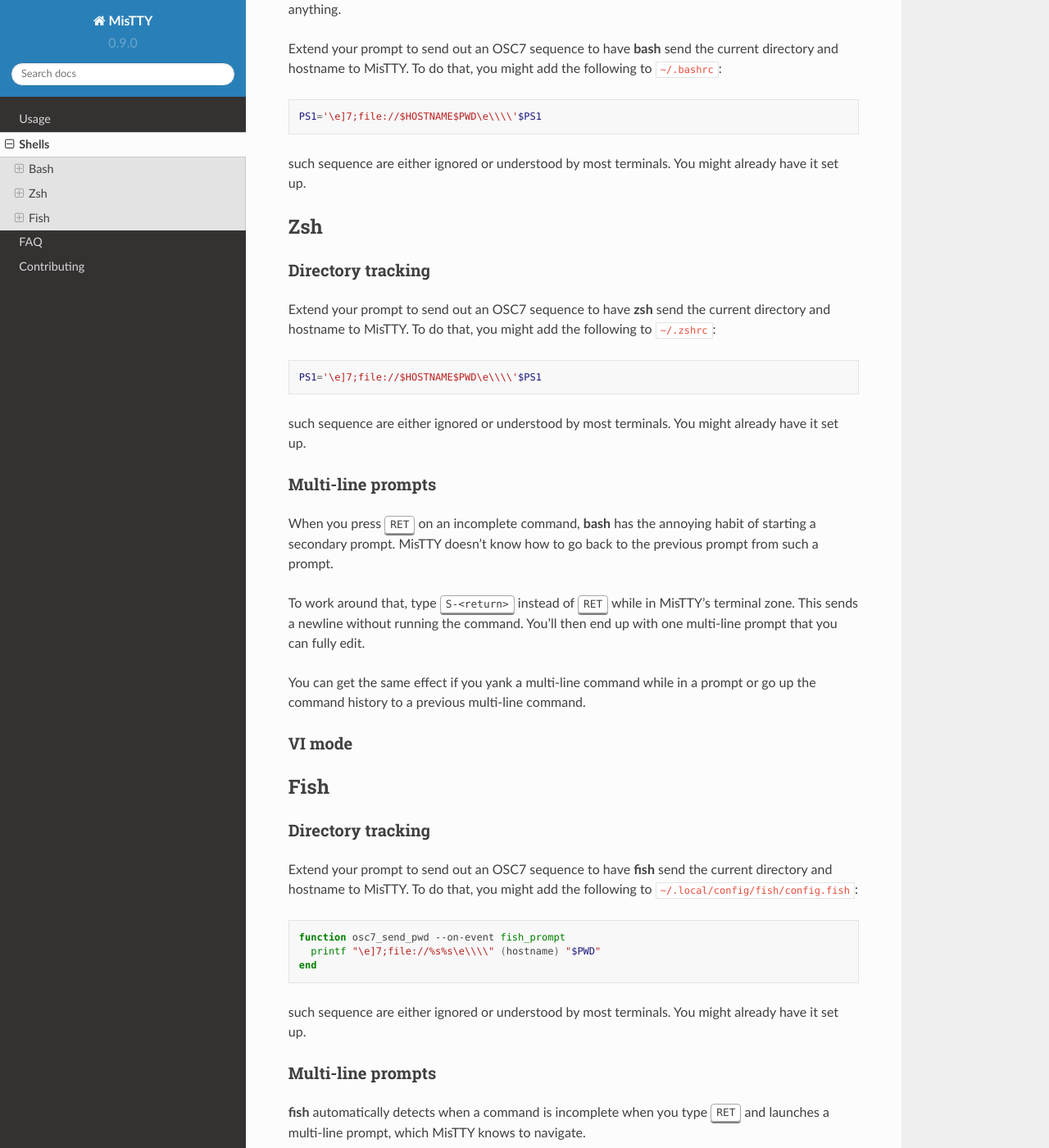
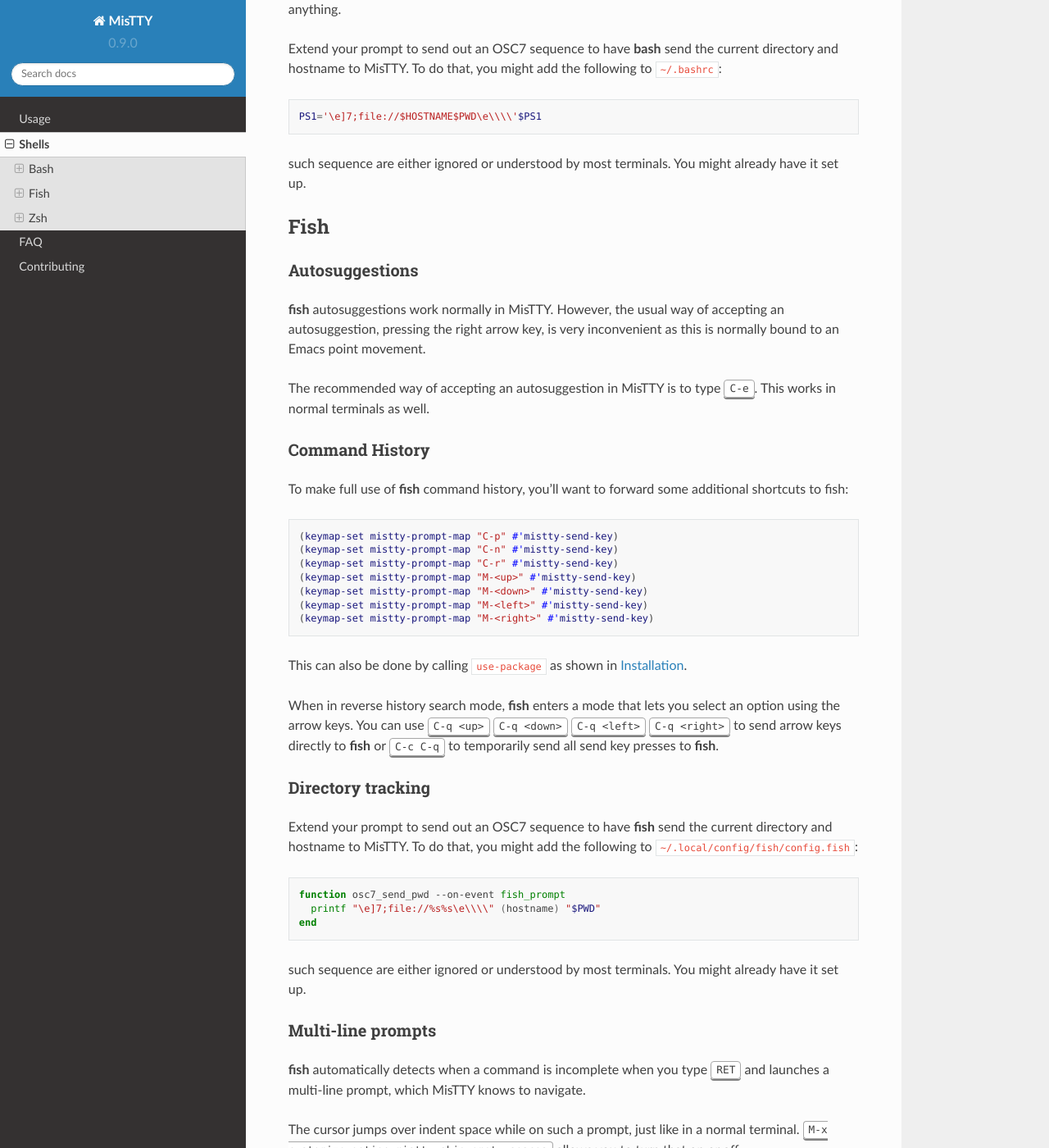
Before and after one commit to szermatt/mistty, a Sphinx documentation site: the page built from docs/source/shells.rst, in a window 1280 px wide and 1400 px high, scrolled down 657 px. Shown: the whole window at 82% size. Built offline with Sphinx 7.4.7 and the Read the Docs theme 2.0.0, drawn with Linux system fonts in a browser that asks for light colours; pages that are not in the unit, such as notebooks, are missing from menus; some of the changed text lies outside the part shown.

Commit message:
More doc on command history, keybinding.

```diff
--- a/docs/source/shells.rst
+++ b/docs/source/shells.rst
@@ -43,10 +43,94 @@
 such sequence are either ignored or understood by most terminals. You
 might already have it set up.
 
+
+.. _fish:
+
+Fish
+----
+
+Autosuggestions
+^^^^^^^^^^^^^^^
+
+:program:`fish` autosuggestions work normally in MisTTY. However, the
+usual way of accepting an autosuggestion, pressing the right arrow
+key, is very inconvenient as this is normally bound to an Emacs point
+movement.
+
+The recommended way of accepting an autosuggestion in MisTTY is to
+type :kbd:`C-e`. This works in normal terminals as well.
+
+Command History
+^^^^^^^^^^^^^^^
+
+To make full use of :program:`fish` command history, you'll want to
+forward some additional shortcuts to fish:
+
+.. code-block:: elisp
+
+    (keymap-set mistty-prompt-map "C-p" #'mistty-send-key)
+    (keymap-set mistty-prompt-map "C-n" #'mistty-send-key)
+    (keymap-set mistty-prompt-map "C-r" #'mistty-send-key)
+    (keymap-set mistty-prompt-map "M-<up>" #'mistty-send-key)
+    (keymap-set mistty-prompt-map "M-<down>" #'mistty-send-key)
+    (keymap-set mistty-prompt-map "M-<left>" #'mistty-send-key)
+    (keymap-set mistty-prompt-map "M-<right>" #'mistty-send-key)
+
+This can also be done by calling :code:`use-package` as shown in
+:ref:`installation`.
+
+When in reverse history search mode, :program:`fish` enters a mode
+that lets you select an option using the arrow keys. You can use
+:kbd:`C-q <up>` :kbd:`C-q <down>` :kbd:`C-q <left>` :kbd:`C-q <right>`
+to send arrow keys directly to :program:`fish` or :kbd:`C-c C-q` to
+temporarily send all send key presses to :program:`fish`.
+
+
+Directory tracking
+^^^^^^^^^^^^^^^^^^
+
+Extend your prompt to send out an OSC7 sequence to have
+:program:`fish` send the current directory and hostname to MisTTY. To
+do that, you might add the following to :file:`~/.local/config/fish/config.fish`:
+
+.. code-block:: fish
+
+    function osc7_send_pwd --on-event fish_prompt
+      printf "\e]7;file://%s%s\e\\\\" (hostname) "$PWD"
+    end
+
+such sequence are either ignored or understood by most terminals. You
+might already have it set up.
+
+Multi-line prompts
+^^^^^^^^^^^^^^^^^^
+
+:program:`fish` automatically detects when a command is incomplete
+when you type :kbd:`RET` and launches a multi-line prompt, which
+MisTTY knows to navigate.
+
+The cursor jumps over indent space while on such a prompt, just like
+in a normal terminal. :kbd:`M-x customize-option
+mistty-skip-empty-spaces` allows you to turn that on or off.
+
+VI mode
+^^^^^^^
+
 .. _zsh:
 
 Zsh
 ---
+
+Autosuggestions
+^^^^^^^^^^^^^^^
+
+Fish-like :program:`zsh` autosuggestions work normally in MisTTY, if
+you've turned these on. However, the usual way of accepting an
+autosuggestion, pressing the right arrow key, is very inconvenient as
+this is normally bound to an Emacs point movement.
+
+The recommended way of accepting an autosuggestion in MisTTY is to
+type :kbd:`C-e`. This works in normal terminals as well.
 
 Directory tracking
 ^^^^^^^^^^^^^^^^^^
@@ -80,38 +164,3 @@
 
 VI mode
 ^^^^^^^
-
-.. _fish:
-
-Fish
-----
-
-Directory tracking
-^^^^^^^^^^^^^^^^^^
-
-Extend your prompt to send out an OSC7 sequence to have
-:program:`fish` send the current directory and hostname to MisTTY. To
-do that, you might add the following to :file:`~/.local/config/fish/config.fish`:
-
-.. code-block:: fish
-
-    function osc7_send_pwd --on-event fish_prompt
-      printf "\e]7;file://%s%s\e\\\\" (hostname) "$PWD"
-    end
-
-such sequence are either ignored or understood by most terminals. You
-might already have it set up.
-
-Multi-line prompts
-^^^^^^^^^^^^^^^^^^
-
-:program:`fish` automatically detects when a command is incomplete
-when you type :kbd:`RET` and launches a multi-line prompt, which
-MisTTY knows to navigate.
-
-The cursor jumps over indent space while on such a prompt, just like
-in a normal terminal. :kbd:`M-x customize-option
-mistty-skip-empty-spaces` allows you to turn that on or off.
-
-VI mode
-^^^^^^^
--- a/docs/source/usage.rst
+++ b/docs/source/usage.rst
@@ -88,14 +88,20 @@
 rather, if you edit the prompt, your change will soon be undone.
 
 The terminal zone is where the magic happens, where you can a mix of
-Emacs and shell key bindings to edit the command. By default, the
-following key bindings are sent directly to the terminal:
+Emacs and shell key bindings to edit the command. The trickiest part
+is choosing which key bindings you want Emacs to handle and which key
+bindings you want the shell to handle.
+
+By default, a few key bindings are sent directly to the terminal,
+bypassing Emacs:
 
 - :kbd:`RET`, to ask the shell to run the command
 - :kbd:`TAB`, to ask the shell to run command completion,
-- :kbd:`C-a` to ask it to move the cursor to the beginning of the line, and
+- :kbd:`C-a` to ask it to move the cursor to the beginning of the
+  line, and
 - :kbd:`C-e` to ask it to move the cursor to the end of the line.
-- :kbd:`C-d` to ask it to either delete the next character or exit the program.
+- :kbd:`C-d` to ask it to either delete the next character or exit the
+  program.
 
 In addition, :kbd:`C-c C-c` sends the TERM signal to the terminal.
 
@@ -177,10 +183,9 @@
 
   - :kbd:`M-x mistty-goto-previous-input` goes to the beginning of the
     previous command input, that is, the previous prompt. While this
-    is a way of seeing the command you've previously input, it's best
-    to use the shell command history by binding :kbd:`C-r` and
-    :kbd:`C-p` to :code:`mistty-send-key` as discussed in
-    :ref:`term-vs-scroll`.
+    is a way of going back the command you've previously input, it's
+    best to use the shell native command history, as discussed in
+    :ref:`history`.
 
   - :kbd:`M-x mistty-goto-next-input` goes to the next command input.
 
@@ -203,6 +208,33 @@
 When the program exits, the two buffers are again merged. Note that
 the output of the full screen app isn't available in the scrollback.
 
+.. _history:
+
+Command History
+---------------
+
+MisTTY doesn't track command history. It relies on being able to
+access the history of the different interactive command-line tools.
+
+The command history available in most shells and command-line editing tools is
+available in MisTTY using the following shortcuts:
+
+- :kbd:`C-q C-p` Move up command history
+- :kbd:`C-q C-n` Move down command history
+- :kbd:`C-q C-r` Backward search command history
+
+If you can do without :kbd:`C-p`, :kbd:`C-n`, or :kbd:`C-r` in the
+terminal zone of the MisTTY buffer, it's worth sending them directly
+to the shell, doing, for example:
+
+.. code-block:: elisp
+
+    (keymap-set mistty-prompt-map "C-p" #'mistty-send-key)
+    (keymap-set mistty-prompt-map "C-n" #'mistty-send-key)
+    (keymap-set mistty-prompt-map "C-r" #'mistty-send-key)
+
+Or by calling :code:`use-package` as shown in :ref:`installation`.
+
 .. _dirtrack:
 
 Directory tracking and TRAMP
```
Also changed, not shown: other parts of docs/source/usage.rst (+3 -3 lines).
